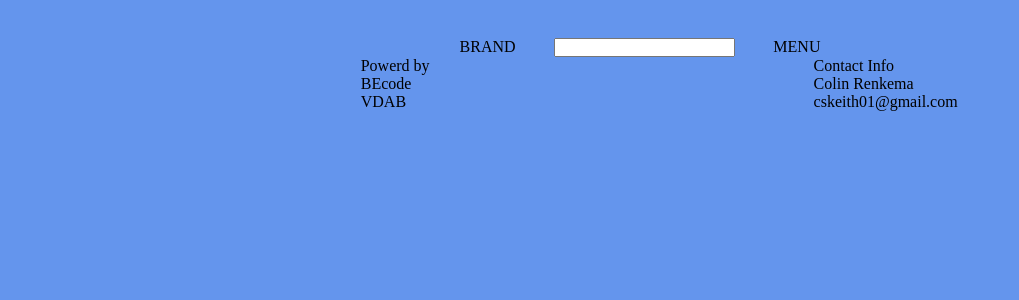
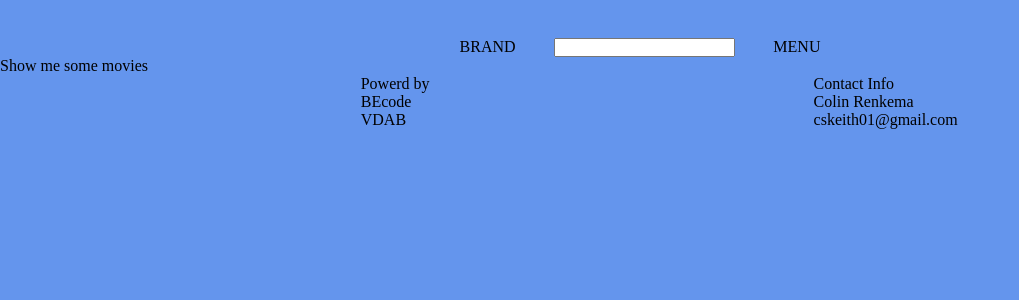
Before and after one commit to cskeith-hub/React-in-practise, a React (Create React App) app in the folder coflix/: page / in a window 1280 px wide. Shown: the top 300 px of the page, without its empty margins (0-1019 px from the left). Built offline with nearby package versions, Linux system fonts and the light colour scheme.

Commit message:
WIP movie API

```diff
--- a/coflix/public/index.html
+++ b/coflix/public/index.html
@@ -24,7 +24,7 @@
       work correctly both with client-side routing and a non-root public URL.
       Learn how to configure a non-root public URL by running `npm run build`.
     -->
-    <title>React App</title>
+    <title>Coflix</title>
   </head>
   <body>
     <noscript>You need to enable JavaScript to run this app.</noscript>
--- a/coflix/src/App.js
+++ b/coflix/src/App.js
@@ -1,12 +1,15 @@
 import Header from "./Components/Header";
+import MovieList from "./Components/MovieList";
 import Footer from "./Components/Footer";
 
 import "./Styles/style.css"
+
 
 function App() {
   return (
    <>
    <Header />
+   <MovieList />
    <Footer />
    </>
   );
--- /dev/null
+++ b/coflix/src/Components/MovieList.js
@@ -0,0 +1,16 @@
+import React from 'react'
+
+
+function MovieList() {
+  return (
+    <>
+    <div>
+      Show me some movies
+    </div>
+    </>
+
+
+  )
+}
+
+export default MovieList
--- a/coflix/src/Styles/style.scss
+++ b/coflix/src/Styles/style.scss
@@ -31,10 +31,5 @@
             margin-right: 30%;
             margin-left: 3%;
         }
-
-        .contactInfo{
-
-        }
-
     }
 }
```
Also changed, not shown: 2 other files (tests, documents, lock files or other folders).
